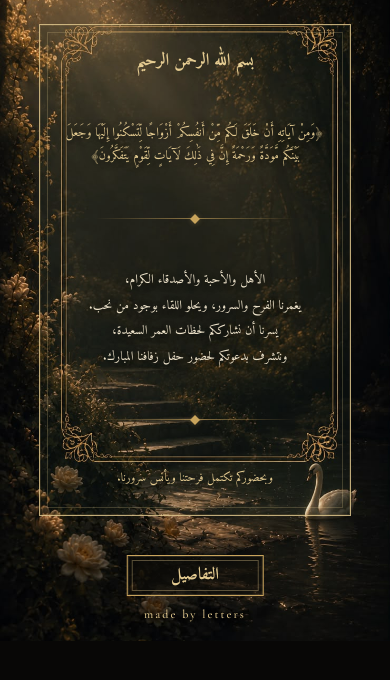
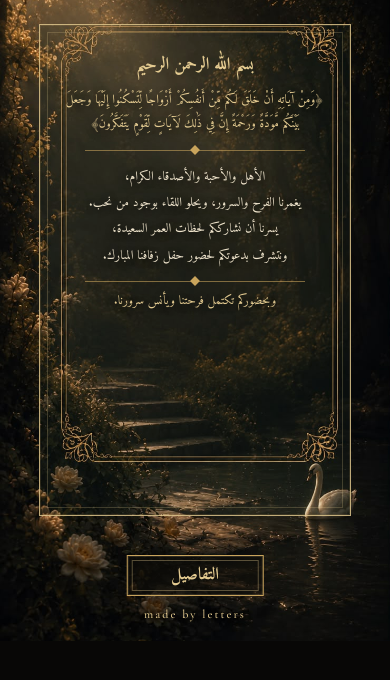
Before and after one commit to letters-gifts/wedding, a plain HTML site: page index.html in a window 390 px wide. Both pictures are taken after a click on the button "الدعوة". Shown: the part 128-808 px from the top of the page. Drawn offline with nearby package versions, Linux system fonts and the light colour scheme.

Commit message:
Update index.html

```diff
--- a/index.html
+++ b/index.html
@@ -473,6 +473,7 @@ body {
 
 /* =========================================================
    MESSAGE BOX
+   الصفحة الثانية فقط
 ========================================================= */
 
 .message-box {
@@ -486,7 +487,8 @@ body {
 
     height: 70%;
 
-    padding: 5% 6%;
+    padding:
+        7% 6% 6%;
 
     display: flex;
 
@@ -494,7 +496,7 @@ body {
 
     align-items: center;
 
-    justify-content: space-between;
+    justify-content: flex-start;
 
     text-align: center;
 
@@ -531,52 +533,6 @@ body {
         rgba(228,203,145,.22);
 
     pointer-events: none;
-}
-
-
-/* =========================================================
-   MESSAGE DIVIDERS
-========================================================= */
-
-.message-divider {
-    position: relative;
-
-    z-index: 2;
-
-    width: 72%;
-
-    height: 1px;
-
-    background:
-        linear-gradient(
-            to right,
-            transparent,
-            rgba(201,164,92,.65),
-            transparent
-        );
-
-    flex-shrink: 0;
-}
-
-.message-divider::after {
-    content: "";
-
-    position: absolute;
-
-    width: 7px;
-    height: 7px;
-
-    left: 50%;
-    top: 50%;
-
-    transform:
-        translate(-50%, -50%)
-        rotate(45deg);
-
-    background: var(--gold);
-
-    box-shadow:
-        0 0 5px rgba(201,164,92,.35);
 }
 
 
@@ -604,9 +560,7 @@ body {
 
     line-height: 1.25;
 
-    margin: 0;
-
-    flex-shrink: 0;
+    margin-bottom: 4.5%;
 }
 
 
@@ -640,12 +594,56 @@ body {
 
     text-align: center;
 
-    margin: 0;
+    margin-bottom: 5%;
 
     text-shadow:
         0 2px 6px rgba(0,0,0,.6);
+}
+
+
+/* =========================================================
+   FIRST GOLD DIVIDER
+========================================================= */
+
+.message-divider {
+    position: relative;
+
+    width: 82%;
+
+    height: 1px;
+
+    background:
+        rgba(201,164,92,.58);
+
+    margin-bottom: 5%;
 
     flex-shrink: 0;
+
+    z-index: 3;
+}
+
+
+/* Diamond in divider */
+
+.message-divider::after {
+    content: "";
+
+    position: absolute;
+
+    left: 50%;
+
+    top: 50%;
+
+    width: 7px;
+
+    height: 7px;
+
+    background:
+        var(--gold);
+
+    transform:
+        translate(-50%, -50%)
+        rotate(45deg);
 }
 
 
@@ -675,11 +673,9 @@ body {
 
     font-weight: 400;
 
-    line-height: 1.85;
+    line-height: 1.9;
 
     text-align: center;
-
-    margin: 0;
 
     text-shadow:
         0 2px 7px rgba(0,0,0,.55);
@@ -689,11 +685,59 @@ body {
 
 
 /* =========================================================
+   SECOND GOLD DIVIDER
+========================================================= */
+
+.message-ending-divider {
+    position: relative;
+
+    width: 82%;
+
+    height: 1px;
+
+    background:
+        rgba(201,164,92,.58);
+
+    margin-top: 4.5%;
+
+    margin-bottom: 4%;
+
+    flex-shrink: 0;
+
+    z-index: 3;
+}
+
+
+.message-ending-divider::after {
+    content: "";
+
+    position: absolute;
+
+    left: 50%;
+
+    top: 50%;
+
+    width: 7px;
+
+    height: 7px;
+
+    background:
+        var(--gold);
+
+    transform:
+        translate(-50%, -50%)
+        rotate(45deg);
+}
+
+
+/* =========================================================
    ENDING
 ========================================================= */
 
 .message-ending {
     position: relative;
+
+    display: block;
 
     z-index: 2;
 
@@ -707,9 +751,9 @@ body {
 
     font-size:
         clamp(
-            11px,
-            1.8vw,
-            17px
+            12px,
+            1.95vw,
+            18px
         );
 
     font-weight: 400;
@@ -718,9 +762,7 @@ body {
 
     text-align: center;
 
-    margin: 0;
-
-    padding: 0;
+    white-space: nowrap;
 
     text-shadow:
         0 2px 7px rgba(0,0,0,.55);
@@ -740,6 +782,7 @@ body {
 
 /* =========================================================
    PAGE 3
+   لم يتم تغييرها
 ========================================================= */
 
 .page3-content {
@@ -794,11 +837,6 @@ body {
     transform: translateY(-50%);
 }
 
-
-/* =========================================================
-   DETAIL POSITIONS
-   لا تغيير
-========================================================= */
 
 .detail:nth-child(1) {
     top: 25%;
@@ -1089,7 +1127,6 @@ body {
 
     /* =====================================================
        PAGE 1
-       لا تغيير
     ===================================================== */
 
     .couple-logo {
@@ -1134,88 +1171,70 @@ body {
 
     /* =====================================================
        PAGE 2 — MOBILE
-       التعديل هنا فقط
+       ترتيب الصورة المرجعية
     ===================================================== */
 
     .message-box {
-
         top: 11%;
 
         height: 71%;
 
         padding:
-            6.5% 6%;
-
-        /*
-           نوزع العناصر داخل الإطار
-           بحيث الفراغ فوق = قريب من الفراغ تحت
-        */
-
-        justify-content: space-between;
+            7.5% 5.5% 5%;
+
+        justify-content: flex-start;
     }
 
 
     .basmala {
-
         font-size: 17px;
 
         line-height: 1.35;
 
-        margin: 0;
-
-        flex-shrink: 0;
+        margin-bottom: 4.5%;
     }
 
 
     .quran-verse {
-
         font-size: 12.5px;
 
         line-height: 1.9;
 
-        margin: 0;
-
-        flex-shrink: 0;
+        margin-bottom: 5%;
     }
 
 
     .message-divider {
-
-        width: 76%;
-
-        flex-shrink: 0;
-
-        margin: 0;
+        width: 82%;
+
+        margin-bottom: 5%;
     }
 
 
     .message-text {
+        width: 96%;
 
         font-size: 12.8px;
 
-        line-height: 2;
-
-        width: 94%;
-
-        margin: 0;
-
-        flex-shrink: 0;
+        line-height: 2.05;
+    }
+
+
+    .message-ending-divider {
+        width: 82%;
+
+        margin-top: 4.5%;
+
+        margin-bottom: 3.5%;
     }
 
 
     .message-ending {
-
-        font-size: 12px;
-
-        line-height: 1.7;
-
-        width: 94%;
-
-        margin: 0;
-
-        padding: 0;
-
-        flex-shrink: 0;
+        font-size: 12.5px;
+
+        line-height: 1.65;
+
+        white-space: nowrap;
     }
 
 
@@ -1225,8 +1244,7 @@ body {
 
 
     /* =====================================================
-       PAGE 3 — MOBILE
-       لا تغيير
+       PAGE 3 — لم يتم تغييرها
     ===================================================== */
 
     .details-list {
@@ -1295,7 +1313,6 @@ body {
 
     /* =====================================================
        PAGE 4
-       لا تغيير
     ===================================================== */
 
     .venue-name {
@@ -1349,53 +1366,53 @@ body {
     }
 
 
-    /* =====================================================
-       PAGE 2
-    ===================================================== */
+    /* PAGE 2 */
 
     .message-box {
-
         top: 10%;
 
         height: 72%;
 
         padding:
-            6% 6%;
-
-        justify-content: space-between;
+            6% 5.5% 5%;
     }
 
 
     .basmala {
-        margin: 0;
+        margin-bottom: 3%;
     }
 
 
     .quran-verse {
         line-height: 1.8;
 
-        margin: 0;
+        margin-bottom: 4%;
+    }
+
+
+    .message-divider {
+        margin-bottom: 4%;
     }
 
 
     .message-text {
         line-height: 1.9;
-
-        margin: 0;
+    }
+
+
+    .message-ending-divider {
+        margin-top: 4%;
+
+        margin-bottom: 3%;
     }
 
 
     .message-ending {
-        line-height: 1.6;
-
-        margin: 0;
-    }
-
-
-    /* =====================================================
-       PAGE 3
-       لا تغيير
-    ===================================================== */
+        font-size: 12px;
+    }
+
+
+    /* PAGE 3 */
 
     .detail:nth-child(1) {
         top: 24%;
@@ -1559,6 +1576,8 @@ img {
                 لِّقَوْمٍ يَتَفَكَّرُونَ﴾
             </div>
 
+
+            <!-- الفاصل الأول -->
 
             <div class="message-divider"></div>
 
@@ -1574,7 +1593,9 @@ img {
             </div>
 
 
-            <div class="message-divider"></div>
+            <!-- الفاصل الثاني -->
+
+            <div class="message-ending-divider"></div>
 
 
             <div class="message-ending">
```
